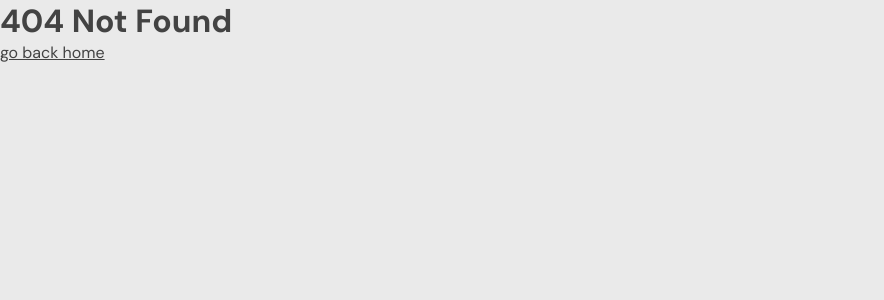
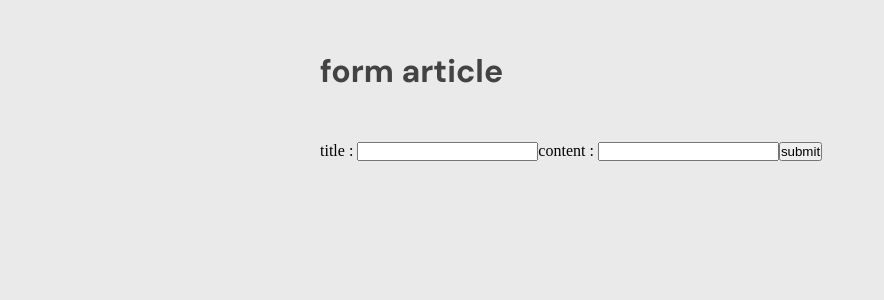
Before and after one commit to garrychrstn/porto-manager, a React (Vite) app in the folder frontend/: page /post/article in a window 1280 px wide. Before the commit this address had no page. Shown: the top 300 px of the page, without its empty margins (0-884 px from the left). Built offline with nearby package versions, Linux system fonts and the light colour scheme.

Commit message:
1) axiosGit for api call to github for /projects 2) add projects page

```diff
--- a/frontend/axiosConfig.js
+++ b/frontend/axiosConfig.js
@@ -7,4 +7,5 @@ const api = axios.create({
     }
 })
 
+
 export default api;
--- /dev/null
+++ b/frontend/axiosGit.js
@@ -0,0 +1,10 @@
+import axios from 'axios';
+
+const git = axios.create({
+    baseURL: 'https://api.github.com/users/garrychrstn/',
+    headers: {
+        'Content-Type' : 'application/json',
+    }
+})
+
+export default git;
--- /dev/null
+++ b/frontend/src/PostArticle.jsx
@@ -0,0 +1,50 @@
+import { useState } from "react";
+import api from '../axiosConfig';
+
+const PostArticle = () => {
+
+    const [data, setData] = useState({title: '', content: ''})
+
+    const handleChange = (e) => {
+        setData({
+            ...data,
+            [e.target.name]: e.target.value
+        })
+    }
+
+    const handleSubmit = (e) => {
+        e.preventDefault();
+        api.post('/art/', data)
+        .then(response => {
+            console.log('article submitted')
+        })
+        .catch(error => {
+            console.log('Error : ', error)
+        })
+    }
+    return (
+        <div className="postarticle">
+            <h1>form article</h1>
+            <form onSubmit={handleSubmit}>
+                <label for='title'>title : </label>
+                <input
+                type='text'
+                name='title'
+                value={ data.title }
+                onChange={ handleChange }
+                required />
+
+                <label for='content'>content : </label>
+                <input
+                type='text'
+                name='content'
+                value={ data.content }
+                onChange={ handleChange }
+                required />
+                <button type='submit'>submit</button>
+            </form>
+        </div>
+     );
+}
+
+export default PostArticle;
--- /dev/null
+++ b/frontend/src/Project.jsx
@@ -0,0 +1,40 @@
+import git from "../axiosGit";
+import Navbar from "./components/Navbar";
+import Hero from "./components/Hero";
+import Navigation from "./components/Navigation";
+import { useState, useEffect } from "react";
+
+const Project = () => {
+
+    const [projects, setProjects] = useState([{id: 0, full_name: 'wait...', description: 'wait..'}])
+    useEffect(() => {
+        git.get('/repos')
+        .then((response) => {
+            setProjects(response.data)
+            console.log(response.data)
+        })
+        .catch((error) => {
+            console.log('error : ', error)
+        })
+    }, [])
+    return (
+        <>
+            <div className="fullpage">
+                <Navbar />
+                <Hero />
+                <Navigation />
+            </div>
+            <div className="project">
+                { projects.map((project) => (
+                    <div className="proj" key={ project.id }>
+                        <h2>{ project.full_name }</h2>
+                        <p>{ project.description }</p>
+                    </div>
+                ))}
+            </div>
+        </>
+
+     );
+}
+
+export default Project;
--- a/frontend/src/components/Hero.jsx
+++ b/frontend/src/components/Hero.jsx
@@ -1,3 +1,5 @@
+
+import { useEffect } from "react"
 const Hero = () => {
     let posts = ['developer', 'network engineer consultant', 'ui / ux', 'cybersecs consultant']
     // const [handle, setHandle] = useState('developer')
--- a/frontend/src/index.css
+++ b/frontend/src/index.css
@@ -1,6 +1,7 @@
 :root {
   --cream-bg : #eaeaea;
   --black-font : #434343;
+
 }
 * {
   margin: 0;
@@ -73,3 +74,26 @@ a, li, p, h1, h2 {
   box-shadow: 5px 10px grey;
   border: 1px solid grey;
 }
+
+.postarticle {
+  margin: auto;
+  width: 50%;
+  padding: 50px 20px;
+}
+
+.postarticle h1 {
+  margin-bottom: 50px;
+}
+
+// Project page
+.project {}
+.proj {
+  width: 60%;
+  margin: auto;
+  padding: 20px;
+  border-radius: 20px;
+  box-shadow: 5px 8px grey;
+
+   border: 1px black solid;
+   margin-bottom: 12px;
+}
```
Also changed, not shown: frontend/src/main.jsx (+10 -0 lines), 1 other file (tests, documents, lock files or other folders).
